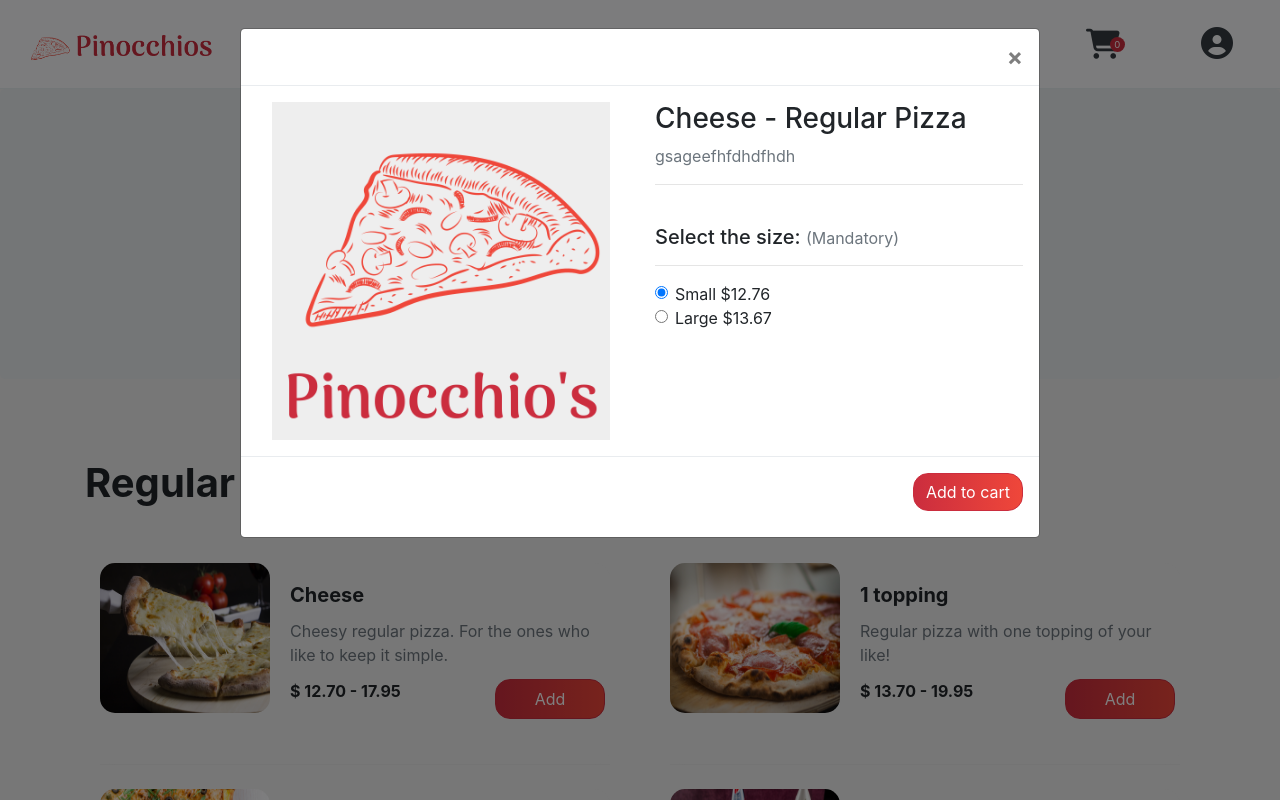
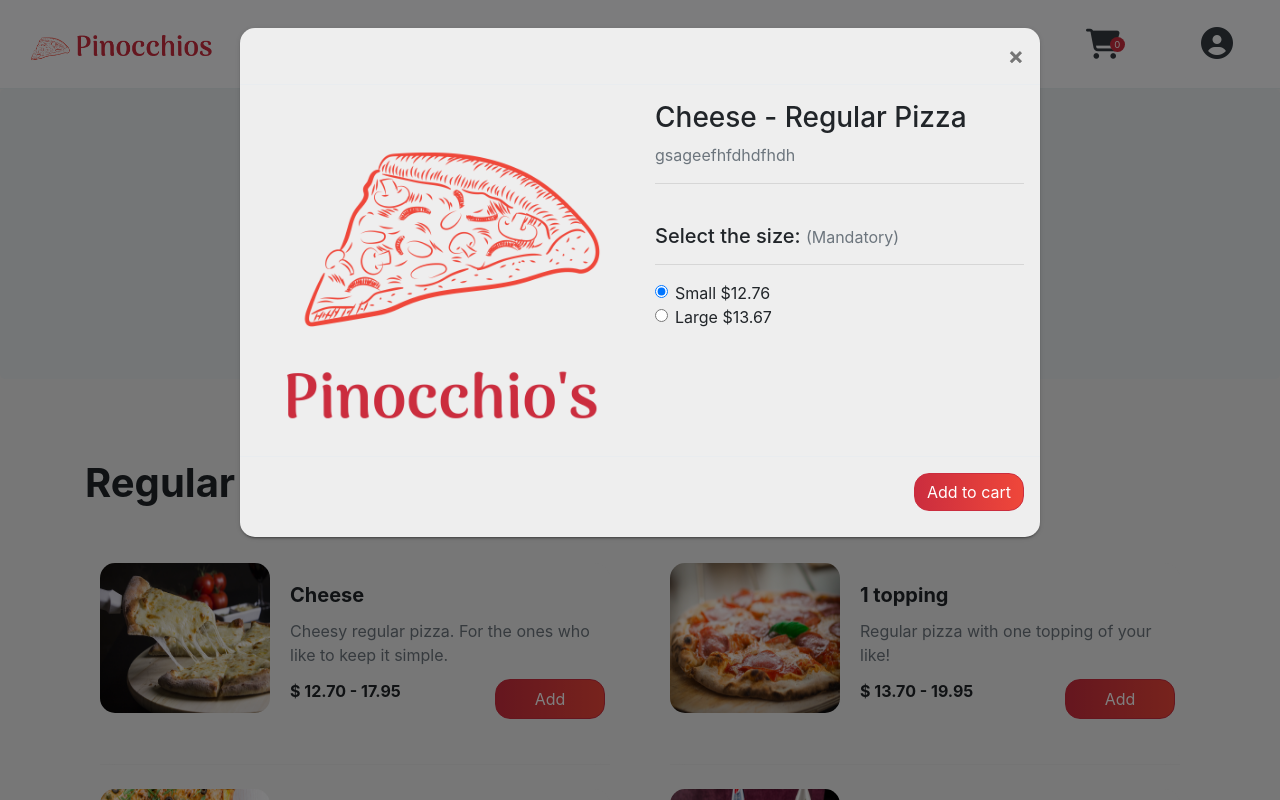
Before and after one commit to Sanmonsua/pinnochios-ecommerce, a Django app: page / in a window 1280 px wide, after a click on "Add". Run offline with Django 3.2, Linux system fonts and the light colour scheme; a user stored in the database is signed in; data comes from the database, SQL or seed files in the repository; some libraries are stand-ins or nearby versions.

Commit message:
Add style to modal box

```diff
--- a/pizza/orders/static/orders/master.css
+++ b/pizza/orders/static/orders/master.css
@@ -204,3 +204,10 @@ a.cart {
 .card-img {
   border-radius: 15px;
 }
+
+.modal-content {
+  background-color: #eee;
+  border-radius: 15px;
+  border: none;
+  box-shadow: 0 2px 2px 0 rgba(0,0,0,.14), 0 1px 5px 0 rgba(0,0,0,.12), 0 3px 1px -2px rgba(0,0,0,.2);
+}
--- a/pizza/orders/templates/orders/index.html
+++ b/pizza/orders/templates/orders/index.html
@@ -81,7 +81,7 @@ Home - Pinocchios Pizza & Subs
 </section>
 <!-- Modal Section (PopUp for the add to cart form)-->
 <div class="modal fade" id="staticBackdrop" data-backdrop="static" data-keyboard="false" tabindex="-1" role="dialog" aria-labelledby="staticBackdropLabel" aria-hidden="true">
-  <div class="modal-dialog modal-lg modal-dialog-scrollable">
+  <div style="border-radius:15px"class="modal-dialog modal-lg modal-dialog-scrollable">
     <div class="modal-content">
       <div class="modal-header">
         <button type="button" class="close" data-dismiss="modal" aria-label="Close">
```
